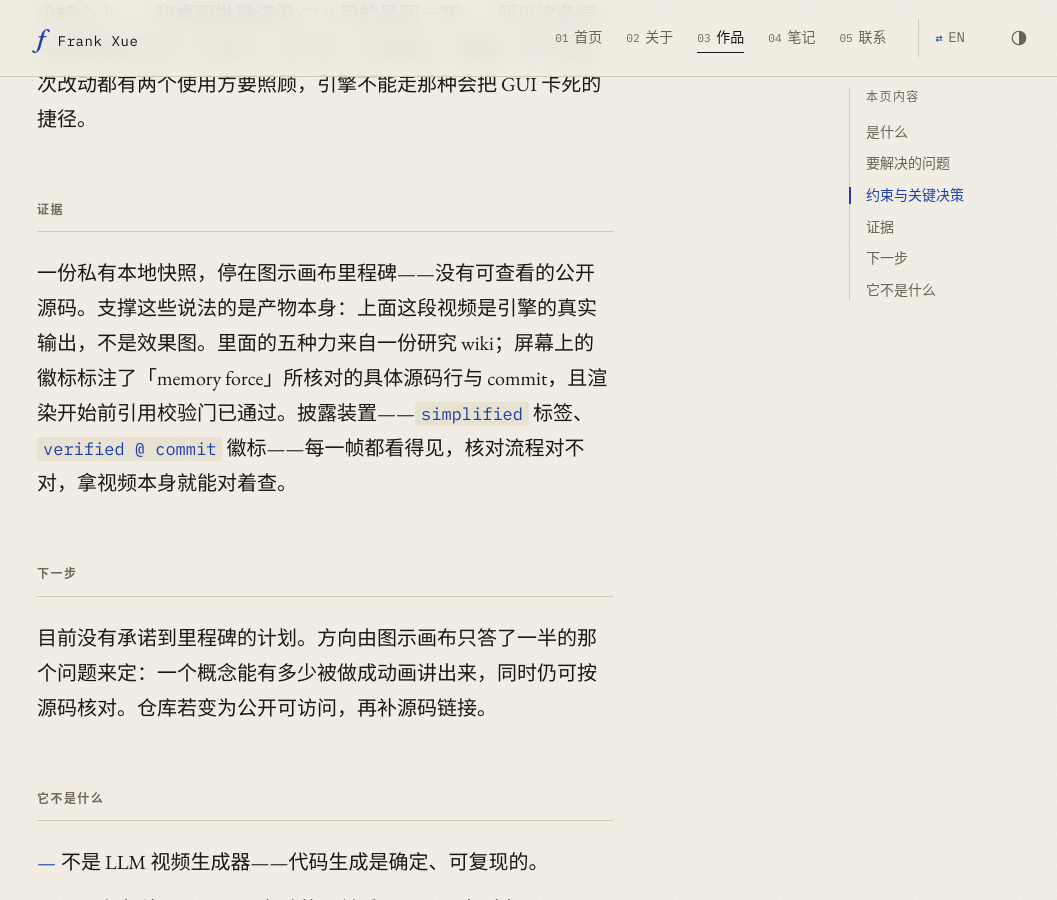
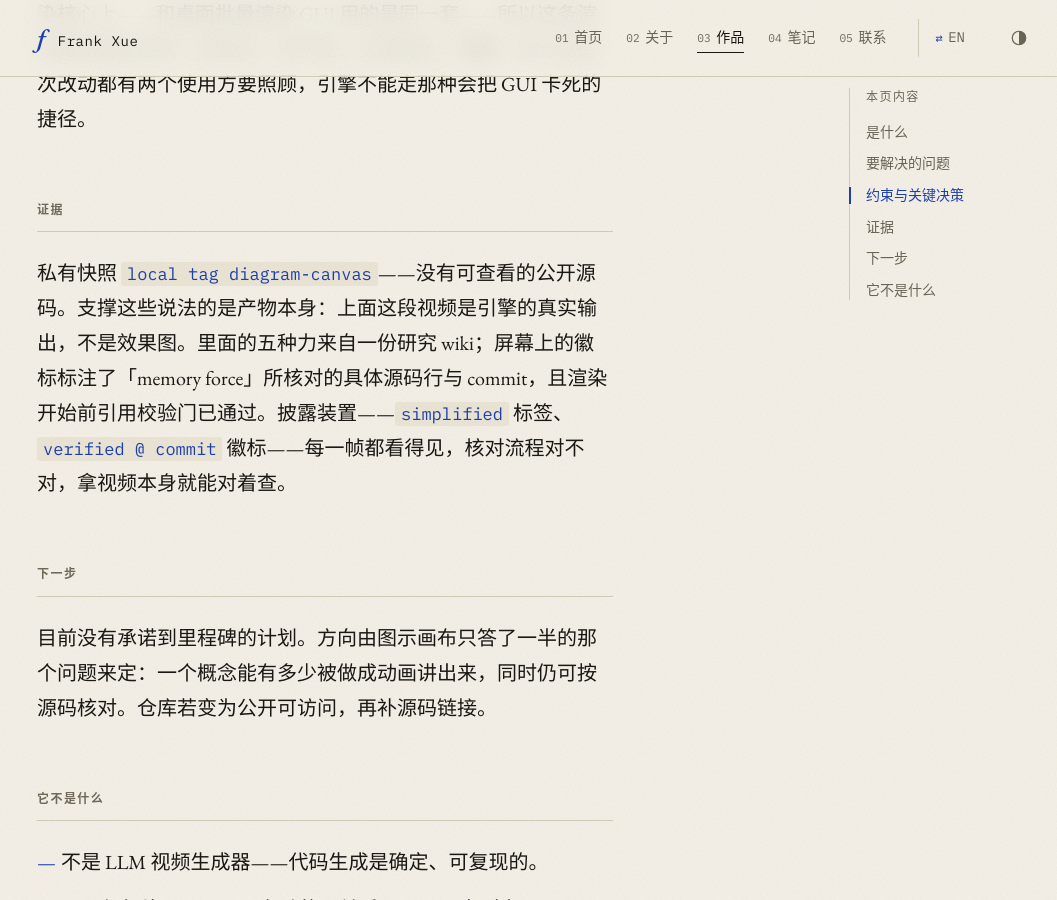
Before and after one commit to frankxue831/frankxue831.github.io, a Jekyll site: the page built from zh/projects/explainer-engine.html, in a window 1280 px wide and 900 px high, scrolled down 2737 px. Shown: the whole window, without its empty margins (101-1158 px from the left). Built offline with Jekyll 4.4.1, drawn with Linux system fonts in a browser that asks for light colours; some of the changed text lies outside the part shown.

Commit message:
content: pin Explainer Engine snapshot to local tag diagram-canvas
Replace the milestone-only snapshot label with a real private tag on
ManimSimpleRender: annotated tag diagram-canvas @ 74fb1f4 (merge of
PR #34 feat/diagram-canvas). Keeps release_source: local_tag and the
private/local disclosure; no public source link.

Evidence copy on EN/ZH now names the tag the same way ghrunners names
v0.5.0. Removes the TODO(Frank) placeholder in projects.yml.

```diff
--- a/projects/explainer-engine.html
+++ b/projects/explainer-engine.html
@@ -111,8 +111,8 @@ summary_outcome: "Every on-screen claim is verified against the source repo at a
 
         <h2>Evidence</h2>
         <p>
-            A private local snapshot at the diagram-canvas milestone — there is
-            no public source to inspect. What backs the claims is the artifact
+            A private local snapshot at <code>local tag diagram-canvas</code>
+            — there is no public source to inspect. What backs the claims is the artifact
             itself: the clip above is the engine's output, not a mock-up. Its
             five forces are drawn from a research wiki; the on-screen badge
             cites the exact source line and commit the "memory force" claim
--- a/zh/projects/explainer-engine.html
+++ b/zh/projects/explainer-engine.html
@@ -70,7 +70,7 @@ summary_outcome: "屏幕上每个说法，渲染前都按固定 commit 在源码
 
         <h2>证据</h2>
         <p>
-            一份私有本地快照，停在图示画布里程碑——没有可查看的公开源码。支撑这些说法的是产物本身：上面这段视频是引擎的真实输出，不是效果图。里面的五种力来自一份研究 wiki；屏幕上的徽标标注了「memory force」所核对的具体源码行与 commit，且渲染开始前引用校验门已通过。披露装置——<code>simplified</code> 标签、<code>verified @ commit</code>
+            私有快照 <code>local tag diagram-canvas</code>——没有可查看的公开源码。支撑这些说法的是产物本身：上面这段视频是引擎的真实输出，不是效果图。里面的五种力来自一份研究 wiki；屏幕上的徽标标注了「memory force」所核对的具体源码行与 commit，且渲染开始前引用校验门已通过。披露装置——<code>simplified</code> 标签、<code>verified @ commit</code>
             徽标——每一帧都看得见，核对流程对不对，拿视频本身就能对着查。
         </p>
 
```
Also changed, not shown: _data/projects.yml (+5 -6 lines).
